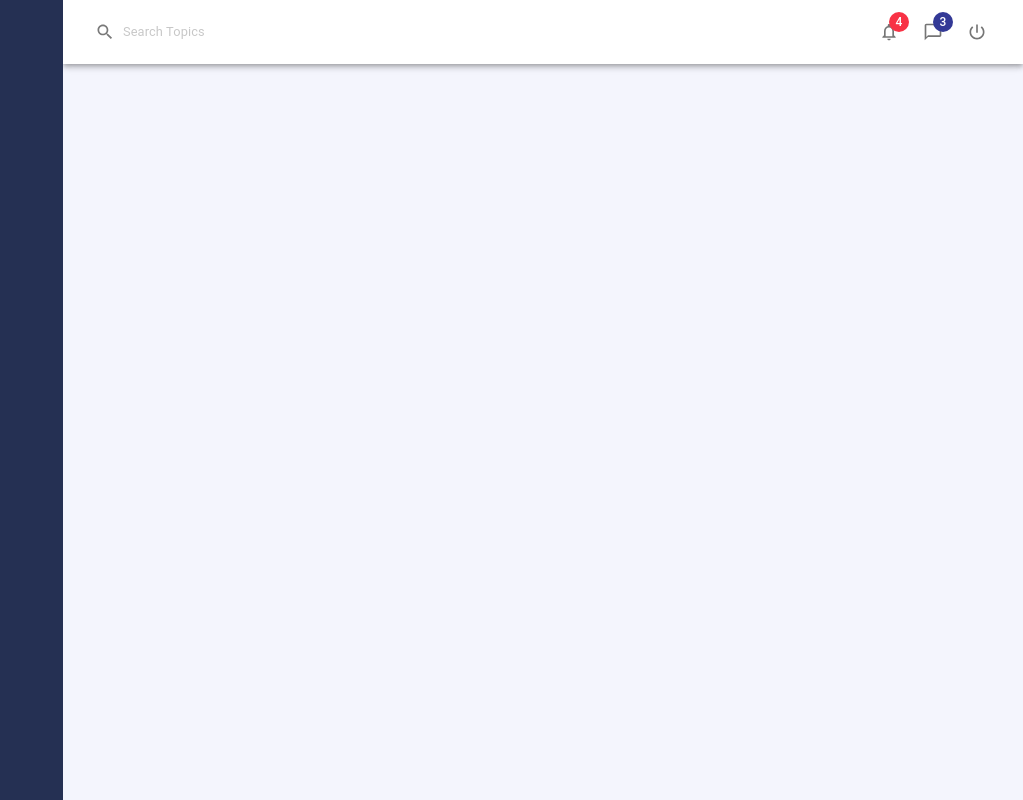
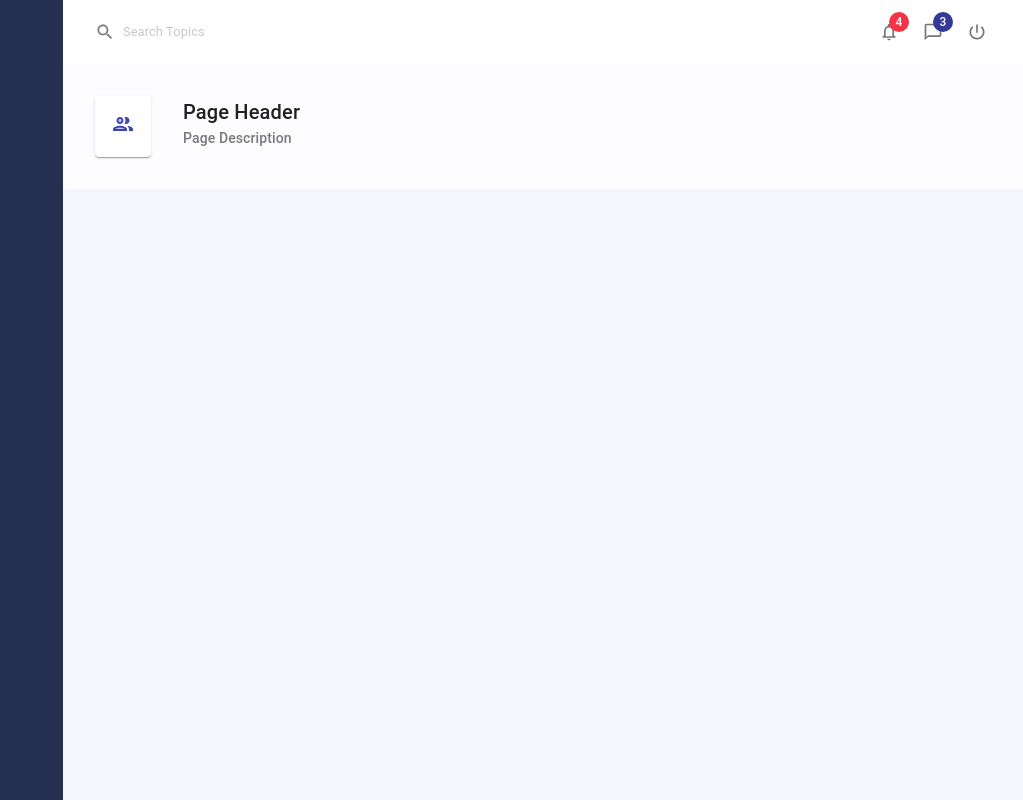
Before and after one commit to JLKP001/React-Material-UI-Complete-Tutorial, a React (Create React App) app in the folder material-ui-tutorial/: page / in a window 1280 px wide. Shown: the whole page, without its empty margins (257-1280 px from the left). Built offline with nearby package versions, Linux system fonts and the light colour scheme.

Commit message:
Added a pageHeader component

```diff
--- a/material-ui-tutorial/src/App.js
+++ b/material-ui-tutorial/src/App.js
@@ -1,12 +1,14 @@
 import React from "react";
 import { SideMenu } from "./components/SideMenu";
 import { Header } from "./components/Header";
+import { PageHeader } from "./components/PageHeader";
 import {
   createMuiTheme,
   CssBaseline,
   makeStyles,
   ThemeProvider,
 } from "@material-ui/core";
+import PeopleOutlineTwoToneIcon from "@material-ui/icons/PeopleOutlineTwoTone";
 
 const theme = createMuiTheme({
   palette: {
@@ -30,6 +32,11 @@
       <SideMenu />
       <div className={classes.appMain}>
         <Header />
+        <PageHeader
+          title="Page Header"
+          subtitle="Page Description"
+          icon={<PeopleOutlineTwoToneIcon />}
+        />
       </div>
       <CssBaseline />
     </ThemeProvider>
--- /dev/null
+++ b/material-ui-tutorial/src/components/PageHeader.js
@@ -0,0 +1,41 @@
+import React from "react";
+import { Paper, Card, Typography, makeStyles } from "@material-ui/core";
+
+const useStyles = makeStyles((theme) => ({
+  root: {
+    backgroundColor: "#fdfdff",
+  },
+  pageHeader: {
+    padding: theme.spacing(4),
+    display: "flex",
+    marginBottom: theme.spacing(2),
+  },
+  pageIcon: {
+    display: "inline-block",
+    padding: theme.spacing(2),
+    color: "#3c44b1",
+  },
+  pageTitle: {
+    paddingLeft: theme.spacing(4),
+    "& .MuiTypography-subtitle2": { opacity: "0.6" },
+  },
+}));
+
+export const PageHeader = ({ icon, title, subtitle }) => {
+  const classes = useStyles();
+  return (
+    <Paper elevation={0} square className={classes.root}>
+      <div className={classes.pageHeader}>
+        <Card className={classes.pageIcon}>{icon}</Card>
+        <div className={classes.pageTitle}>
+          <Typography variant="h6" component="div">
+            {title}
+          </Typography>
+          <Typography variant="subtitle2" component="div">
+            {subtitle}
+          </Typography>
+        </div>
+      </div>
+    </Paper>
+  );
+};
```
